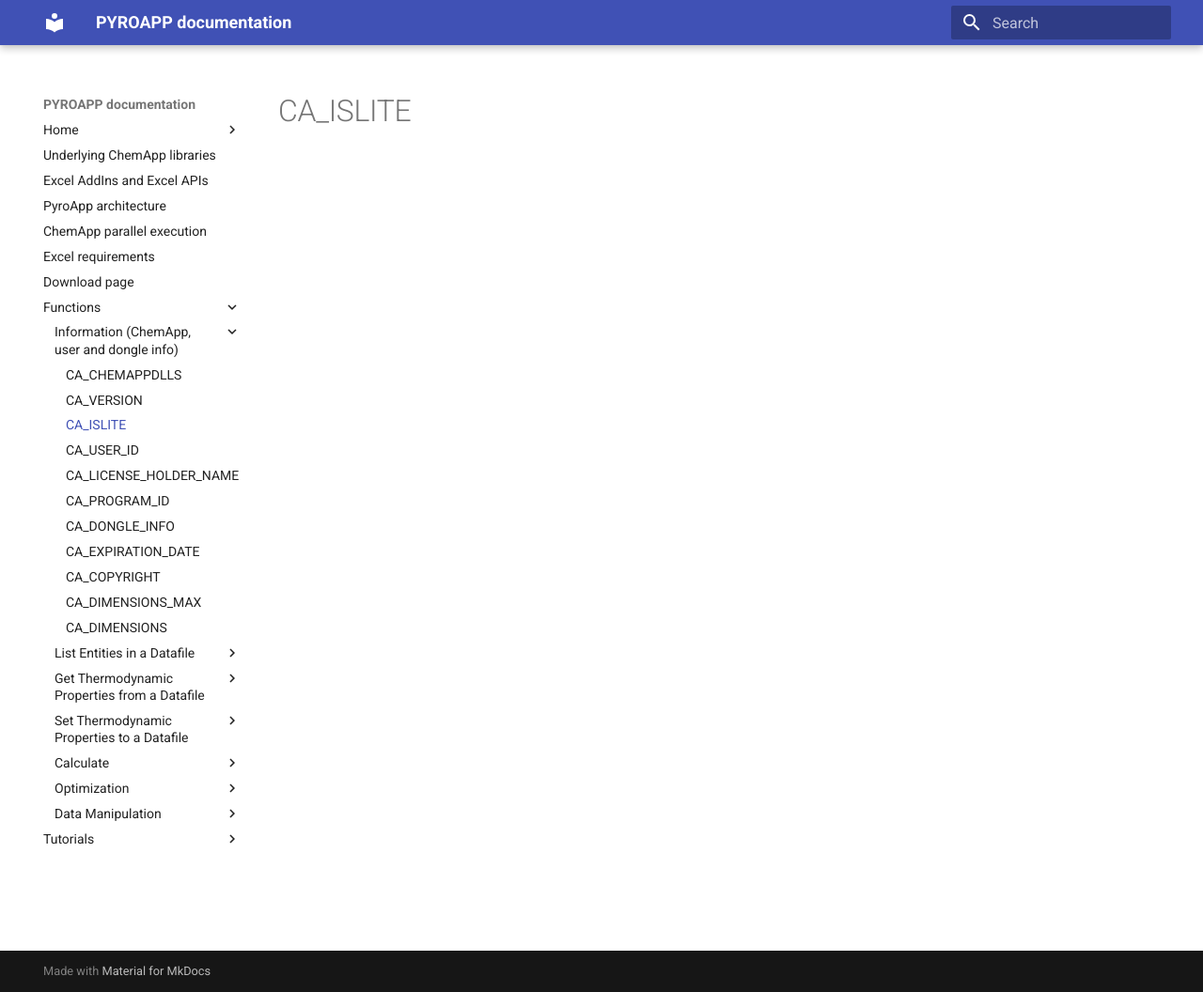
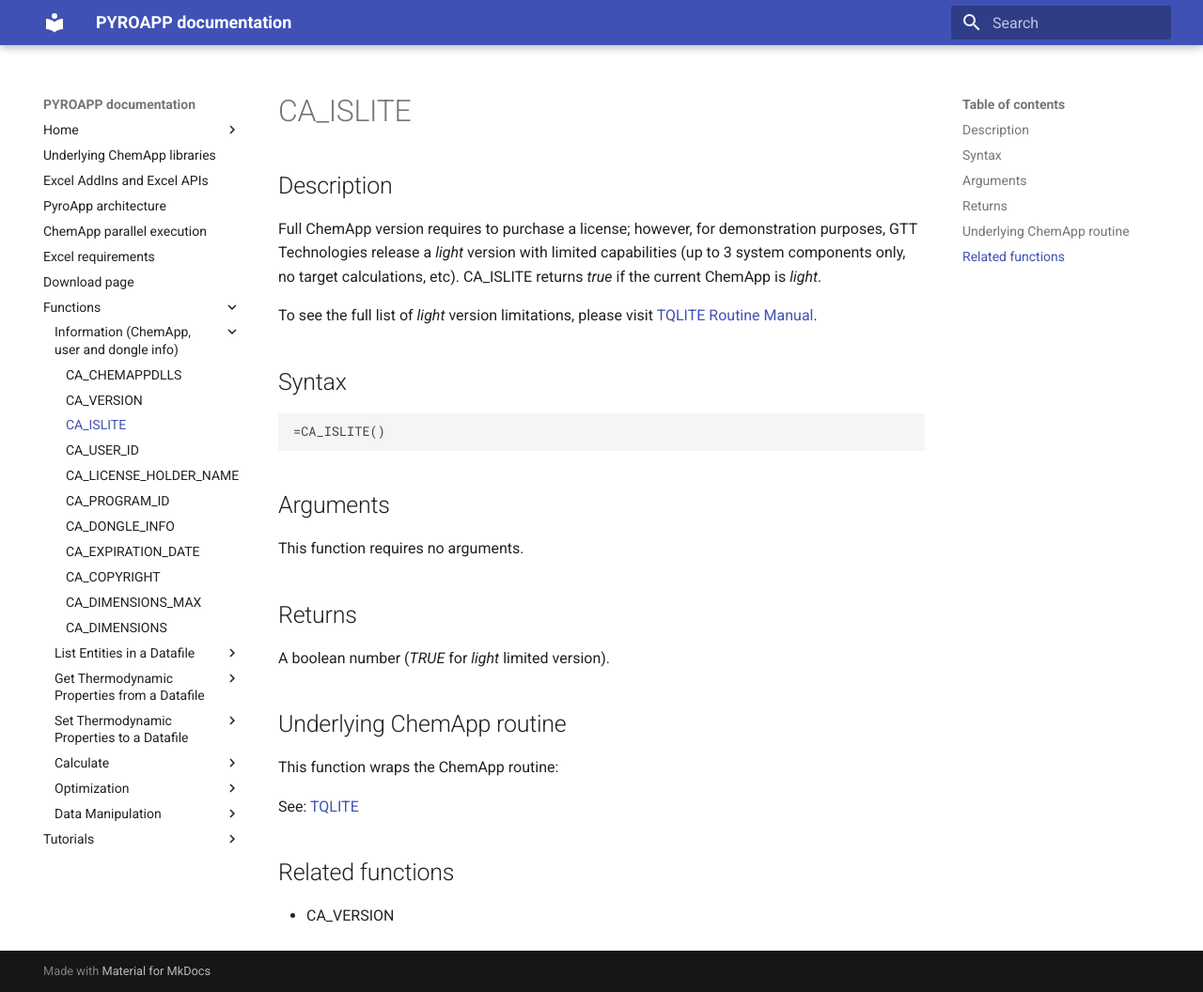
Before and after one commit to evnekdev/pyroapp-docs, an MkDocs documentation site: the page built from docs/functions/ca_islite.md, in a window 1280 px wide and 1056 px high. Shown: the whole window at 94% size. Built offline with MkDocs 1.6.1 and Material for MkDocs 9.7.7, drawn with Linux system fonts in a browser that asks for light colours.

Commit message:
Added content to ca_islite.md

````diff
--- a/docs/functions/ca_islite.md
+++ b/docs/functions/ca_islite.md
@@ -1 +1,31 @@
 # CA_ISLITE
+
+## Description
+
+Full ChemApp version requires to purchase a license; however, for demonstration purposes, GTT Technologies release a *light* version with limited capabilities (up to 3 system components only, no target calculations, etc). CA_ISLITE returns *true* if the current ChemApp is *light*.
+
+To see the full list of *light* version limitations, please visit [TQLITE Routine Manual](https://gtt-technologies.de/ca-doc/index.html#tqlite).
+
+## Syntax
+
+```excel
+=CA_ISLITE()
+```
+
+## Arguments
+
+This function requires no arguments.
+
+## Returns
+
+A boolean number (*TRUE* for *light* limited version).
+
+## Underlying ChemApp routine
+
+This function wraps the ChemApp routine:
+
+See: [TQLITE](https://gtt-technologies.de/ca-doc/index.html#tqlite)
+
+## Related functions
+
+  - CA_VERSION
````
Also changed, not shown: docs/functions/ca_version.md (+1 -1 lines).
